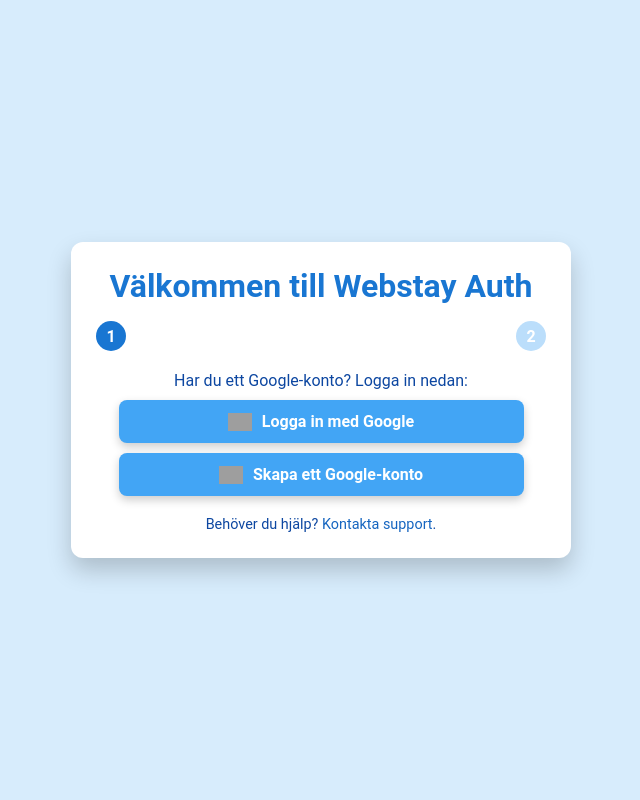
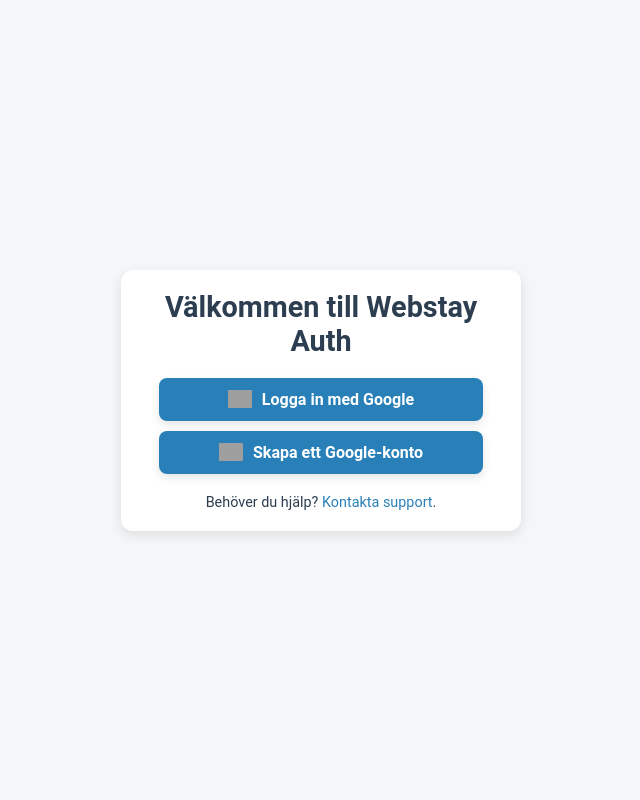
Before and after one commit to Challept/auth-webstay, a Flask app: page / in a window 1280 px wide. Shown: the whole page, without its empty margins (319-959 px from the left). Run offline with Flask 3, Linux system fonts and the light colour scheme; grey boxes are pictures that could not be loaded.

Commit message:
Update index.html

```diff
--- a/templates/index.html
+++ b/templates/index.html
@@ -6,100 +6,90 @@
   <title>Webstay Auth | Logga in</title>
   <style>
     :root {
-      --background-color: #e3f2fd;
-      --primary-color: #1976d2;
-      --accent-color: #64b5f6;
-      --hover-color: #1565c0;
-      --text-color: #0d47a1;
-      --button-background: #42a5f5;
-      --button-hover: #1e88e5;
-      --card-color: #ffffff;
-      --shadow-color: rgba(0, 0, 0, 0.2);
-      --step-inactive: #bbdefb;
-      --step-active: #1976d2;
+      --background-color: #f4f6f8;
+      --primary-color: #2c3e50;
+      --accent-color: #2980b9;
+      --hover-color: #3498db;
+      --text-color: #2c3e50;
+      --card-background: #ffffff;
+      --shadow-color: rgba(0, 0, 0, 0.1);
     }
 
     * {
       margin: 0;
       padding: 0;
       box-sizing: border-box;
-      font-family: "Roboto", Arial, sans-serif;
+      font-family: "Roboto", sans-serif;
     }
 
     body {
       display: flex;
       justify-content: center;
       align-items: center;
-      min-height: 100vh;
+      height: 100vh;
       background: var(--background-color);
       color: var(--text-color);
-      animation: backgroundFade 3s infinite alternate;
-    }
-
-    @keyframes backgroundFade {
-      from {
-        background: #e3f2fd;
-      }
-      to {
-        background: #bbdefb;
-      }
     }
 
     .container {
       width: 90%;
-      max-width: 500px;
-      padding: 25px;
+      max-width: 400px;
+      padding: 20px;
       border-radius: 12px;
-      background: var(--card-color);
-      box-shadow: 0px 12px 24px var(--shadow-color);
+      background: var(--card-background);
+      box-shadow: 0px 4px 12px var(--shadow-color);
       text-align: center;
-      animation: fadeIn 1s ease-out;
     }
 
     h1 {
-      font-size: 2rem;
+      font-size: 1.8rem;
       margin-bottom: 1rem;
-      font-weight: bold;
       color: var(--primary-color);
     }
 
-    .step-container {
-      display: flex;
-      justify-content: space-between;
+    .accounts {
       margin-bottom: 20px;
     }
 
-    .step {
-      width: 30px;
-      height: 30px;
-      border-radius: 50%;
-      background: var(--step-inactive);
+    .account {
       display: flex;
+      justify-content: space-between;
       align-items: center;
-      justify-content: center;
-      font-weight: bold;
-      color: #ffffff;
-      transition: background 0.3s ease;
+      background: var(--background-color);
+      padding: 10px 15px;
+      border-radius: 8px;
+      margin-bottom: 10px;
+      box-shadow: 0px 2px 8px var(--shadow-color);
+      cursor: pointer;
+      transition: transform 0.2s ease, box-shadow 0.2s ease;
     }
 
-    .step.active {
-      background: var(--step-active);
+    .account:hover {
+      transform: translateY(-3px);
+      box-shadow: 0px 4px 12px var(--shadow-color);
     }
 
-    .content {
-      display: none;
-      animation: fadeIn 0.3s ease-out;
+    .account img {
+      width: 24px;
+      margin-right: 10px;
     }
 
-    .content.active {
-      display: block;
+    .account .remove {
+      color: var(--accent-color);
+      font-size: 0.9rem;
+      cursor: pointer;
+      transition: color 0.2s ease;
+    }
+
+    .account .remove:hover {
+      color: var(--hover-color);
     }
 
     .button {
       display: flex;
       align-items: center;
       justify-content: center;
-      background: var(--button-background);
+      background: var(--accent-color);
       color: #ffffff;
       border: none;
       border-radius: 8px;
@@ -114,7 +104,7 @@
     }
 
     .button:hover {
-      background: var(--button-hover);
+      background: var(--hover-color);
       transform: translateY(-2px);
     }
 
@@ -130,54 +120,32 @@
     }
 
     .footer a {
-      color: var(--hover-color);
+      color: var(--accent-color);
       text-decoration: none;
     }
 
     .footer a:hover {
       text-decoration: underline;
     }
-
-    @keyframes fadeIn {
-      from {
-        opacity: 0;
-        transform: translateY(20px);
-      }
-      to {
-        opacity: 1;
-        transform: translateY(0);
-      }
-    }
   </style>
 </head>
 <body>
   <div class="container">
     <h1>Välkommen till Webstay Auth</h1>
-    <div class="step-container">
-      <div class="step active">1</div>
-      <div class="step">2</div>
+
+    <div class="accounts" id="accountsList">
+      <p id="noAccountsMessage">Inga sparade konton ännu.</p>
     </div>
 
-    <div class="content active" id="step-1">
-      <p>Har du ett Google-konto? Logga in nedan:</p>
     <button class="button" onclick="window.location.href='/google_login'">
       <img src="https://pluspng.com/img-png/google-logo-png-open-2000.png" alt="Google">
       Logga in med Google
     </button>
-      <button class="button" onclick="nextStep(2)">
+
+    <button class="button" onclick="window.open('https://accounts.google.com/signup', '_blank')">
       <img src="https://pluspng.com/img-png/google-logo-png-open-2000.png" alt="Google">
       Skapa ett Google-konto
     </button>
-    </div>
-
-    <div class="content" id="step-2">
-      <p>Skapa ett nytt Google-konto:</p>
-      <button class="button" onclick="window.open('https://accounts.google.com/signup', '_blank')">
-        <img src="https://pluspng.com/img-png/google-logo-png-open-2000.png" alt="Google">
-        Skapa Google-konto
-      </button>
-      <button class="button" onclick="nextStep(1)">Tillbaka</button>
-    </div>
 
     <div class="footer">
       <p>Behöver du hjälp? <a href="mailto:support@webstay.se">Kontakta support</a>.</p>
@@ -185,15 +153,47 @@
   </div>
 
   <script>
-    function nextStep(step) {
-      document.querySelectorAll('.step').forEach((stepElem, index) => {
-        stepElem.classList.toggle('active', index === step - 1);
-      });
+    document.addEventListener('DOMContentLoaded', () => {
+      const accountsList = document.getElementById('accountsList');
+      const noAccountsMessage = document.getElementById('noAccountsMessage');
 
-      document.querySelectorAll('.content').forEach((contentElem, index) => {
-        contentElem.classList.toggle('active', index === step - 1);
+      const savedAccounts = JSON.parse(localStorage.getItem('webstayAccounts')) || [];
+
+      function renderAccounts() {
+        accountsList.innerHTML = '';
+
+        if (savedAccounts.length === 0) {
+          noAccountsMessage.style.display = 'block';
+        } else {
+          noAccountsMessage.style.display = 'none';
+
+          savedAccounts.forEach((account, index) => {
+            const accountDiv = document.createElement('div');
+            accountDiv.className = 'account';
+
+            const accountName = document.createElement('span');
+            accountName.textContent = account.email;
+
+            const removeButton = document.createElement('span');
+            removeButton.className = 'remove';
+            removeButton.textContent = 'Ta bort';
+            removeButton.onclick = () => removeAccount(index);
+
+            accountDiv.appendChild(accountName);
+            accountDiv.appendChild(removeButton);
+            accountsList.appendChild(accountDiv);
           });
         }
+      }
+
+      function removeAccount(index) {
+        savedAccounts.splice(index, 1);
+        localStorage.setItem('webstayAccounts', JSON.stringify(savedAccounts));
+        renderAccounts();
+      }
+
+      renderAccounts();
+    });
   </script>
 </body>
 </html>
```
Lines whose indentation alone changed are shown as unchanged.
